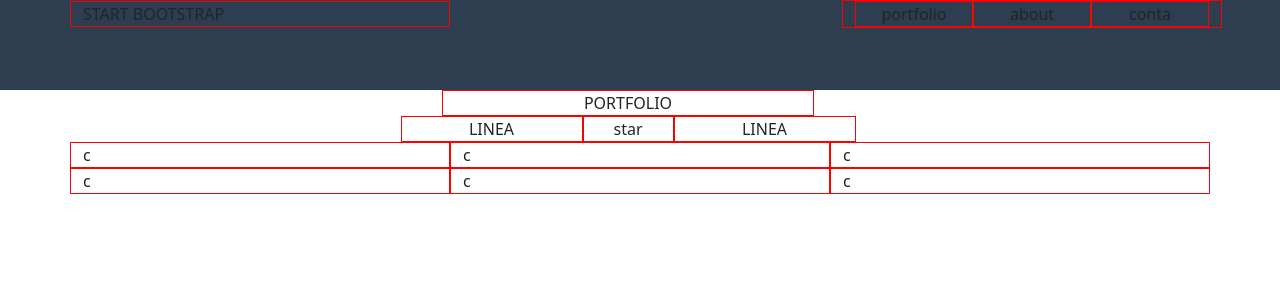
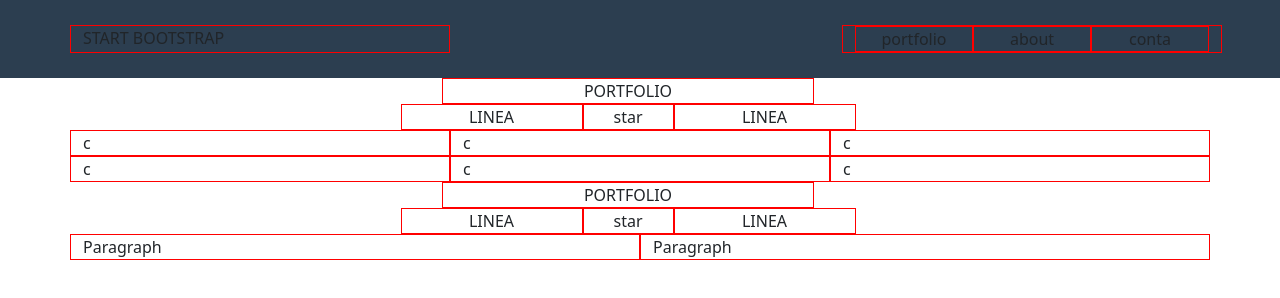
Before and after one commit to alessandrob17/html-css-bootstrap-freelancer, a plain HTML site: page index.html in a window 1280 px wide. Drawn offline with nearby package versions, Linux system fonts and the light colour scheme.

Commit message:
FEAT header fixed

```diff
--- a/index.html
+++ b/index.html
@@ -10,9 +10,9 @@
 </head>
 <body>
 
-    <header class="bgc-header">
-        <div class="container">
-            <div class="row justify-content-center align-items-center justify-content-between">
+    <header class="bgc-header ">
+        <div class="container ms__padding">
+            <div class="row justify-content-center justify-content-between">
                 <div class="col-4 ms__bg ">START BOOTSTRAP</div>
                 <div class="row col-4 ms__bg text-center justify-content-between">
                     <div class="col-4 ms__bg">portfolio</div>
@@ -31,6 +31,10 @@
     </header>
 
     <main>
+
+
+
+        <!-- SECTION 2 -->
         <section class="container">
             <div class="row">
                 <div class="row justify-content-center  grid text-center" ">
@@ -50,6 +54,24 @@
             </div>
         </section>
 
+        <!-- SECTION 3 -->
+
+        <div class="container">
+
+            <div class="row">
+                <div class="row justify-content-center  grid text-center" ">
+                    <div class="col-sm-4 ms__bg">PORTFOLIO</div>
+                    <div class="row justify-content-center">
+                        <div class="col-2 ms__bg">LINEA</div>
+                        <div class="col-1 ms__bg">star</div>
+                        <div class="col-2 ms__bg">LINEA</div>
+                    </div>
+                  </div>
+                  <div class="col-sm-6 ms__bg">Paragraph</div>
+                <div class="col-sm-6 ms__bg">Paragraph</div>
+            </div>
+        </div>
+
 
 
 
--- a/style.css
+++ b/style.css
@@ -13,7 +13,10 @@
 
     .bgc-header{
         background-color: #2C3E50;
-        height: 90px;
+    }
+
+    .ms__padding{
+        padding: 25px;
     }
 
 /* // X-Small devices (portrait phones, less than 576px) */
```
